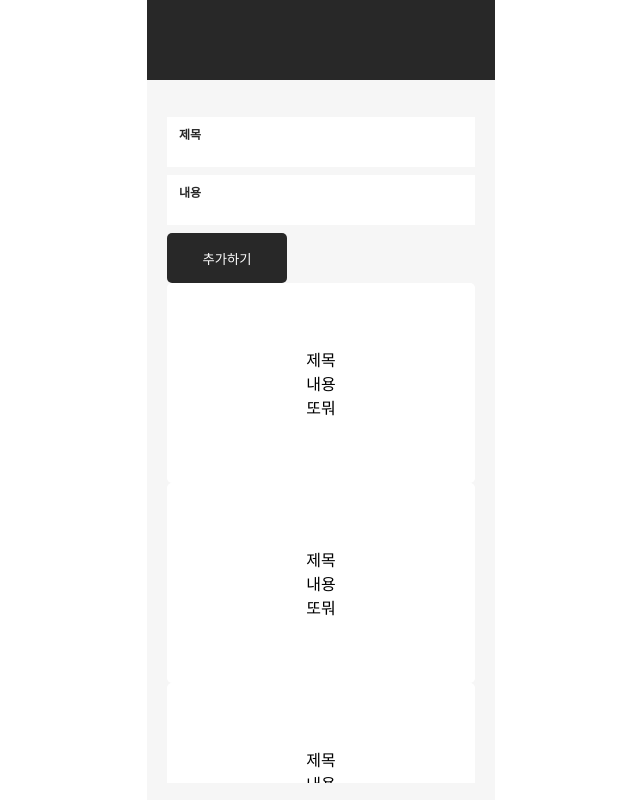
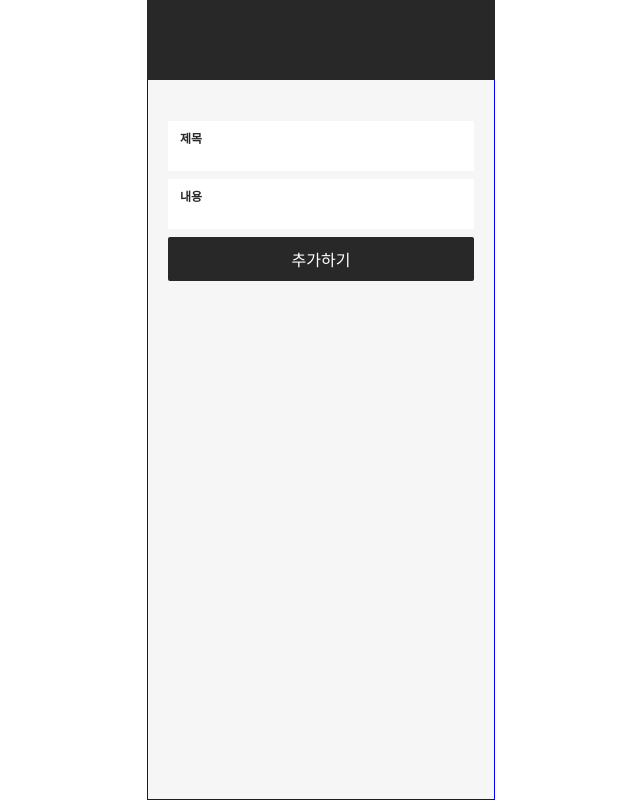
Before and after one commit to kordobby/HH99-todolist, a React (Create React App) app: page / in a window 1280 px wide. Shown: the whole page, without its empty margins (319-959 px from the left). Built offline with nearby package versions, Linux system fonts and the light colour scheme.

Commit message:
✨[FEAT] add input onChange Handler

```diff
--- a/src/components/Card.jsx
+++ b/src/components/Card.jsx
@@ -3,11 +3,11 @@ import styled from "styled-components";
 import { colors } from "../shared/styles/utilColors";
 import flex from "../shared/styles/utilFlex";
 
-const Card = () => {
+const Card = ({ title, contents, isDone }) => {
   return (
     <CardWrapper>
-      <span>제목</span>
-      <span>내용</span>
+      <span>{title}</span>
+      <span>{contents}</span>
       <span>또뭐</span>
     </CardWrapper>
   );
--- a/src/components/Layout.jsx
+++ b/src/components/Layout.jsx
@@ -1,7 +1,7 @@
 import styled from "styled-components";
 import flex from "../shared/styles/utilFlex";
 import { colors } from "../shared/styles/utilColors";
-import { InnerWrapper } from "../elements/common.styles";
+
 const Layout = ({ children }) => {
   return (
     <LayoutWrapper>
@@ -20,6 +20,6 @@ const LayoutWrapper = styled.div`
 const Container = styled.div`
   width: 348px;
   height: 100vh;
-  ${flex({ justify: "center" })};
+  ${flex({ direction: "column" })};
   background-color: ${colors.grayscale.gray};
 `;
--- a/src/components/TodoFlatList.jsx
+++ b/src/components/TodoFlatList.jsx
@@ -1,13 +1,21 @@
 import Card from "./Card";
 import styled from "styled-components";
 
-const TodoFlatList = () => {
-  const arr = [1, 2, 3, 4];
+const TodoFlatList = ({ data }) => {
+  if (data[0].id === 0) return <></>;
 
   return (
     <TodoFlatListScrollWrapper>
-      {arr.map((value, index) => {
-        return <Card key={`todo-cards-${index}`} />;
+      {data.map((value, index) => {
+        return (
+          <Card
+            key={`todo-cards-${index}`}
+            title={value.title}
+            contents={value.contents}
+            id={value.id}
+            isDone={value.isDone}
+          />
+        );
       })}
     </TodoFlatListScrollWrapper>
   );
--- a/src/components/TodoForm.jsx
+++ b/src/components/TodoForm.jsx
@@ -1,11 +1,18 @@
+import { useState } from "react";
 import Input from "../elements/Input";
 import Button from "../elements/Button";
 import styled from "styled-components";
+
 const TodoForm = () => {
+  const [todo, setTodo] = useState({
+    title: "",
+    contents: "",
+  });
+
   return (
     <TodoFormWrapper>
-      <Input label="제목" />
-      <Input label="내용" />
+      <Input label="title" setTodo={setTodo} />
+      <Input label="contents" setTodo={setTodo} />
       <Button>추가하기</Button>
     </TodoFormWrapper>
   );
@@ -16,5 +23,7 @@ export default TodoForm;
 const TodoFormWrapper = styled.div`
   display: flex;
   flex-direction: column;
+  /* border: 1px solid red; */
   gap: 8px;
+  height: fit-content;
 `;
--- a/src/elements/Button.jsx
+++ b/src/elements/Button.jsx
@@ -4,15 +4,21 @@ import { colors } from "../shared/styles/utilColors";
 import flex from "../shared/styles/utilFlex";
 
 const Button = ({ children }) => {
-  return <ButtonWrapper primary>{children}</ButtonWrapper>;
+  return (
+    <ButtonWrapper>
+      <span>{children}</span>
+    </ButtonWrapper>
+  );
 };
 
 export default Button;
 
-const ButtonWrapper = styled.button`
-  width: 120px;
-  height: 50px;
-  border-radius: 5px;
+const ButtonWrapper = styled.div`
+  /* height: 30px; */
+  /* width: 120px; */
+  /* height: 50px; */
+  border-radius: 2px;
+  padding: 10px 0px;
   border: none;
   background-color: ${colors.grayscale.black};
   color: ${colors.grayscale.white};
--- a/src/elements/Input.jsx
+++ b/src/elements/Input.jsx
@@ -1,12 +1,22 @@
 import styled from "styled-components";
 import flex from "../shared/styles/utilFlex";
 import { colors } from "../shared/styles/utilColors";
-const Input = ({ label, onChangeHandler }) => {
+
+const data = {
+  title: "제목",
+  contents: "내용",
+};
+
+const Input = ({ label, setTodo }) => {
+  const onChangeHandler = (e, key) => {
+    setTodo((prev) => ({ ...prev, [key]: e.target.value }));
+  };
+
   return (
     <InputWrapper>
-      {label && <InputLabel>{label}</InputLabel>}
+      {label && <InputLabel>{data[label]}</InputLabel>}
       <InnerContainer>
-        <input onChange={onChangeHandler}></input>
+        <input onChange={(e) => onChangeHandler(e, label)}></input>
       </InnerContainer>
     </InputWrapper>
   );
--- a/src/elements/common.styles.js
+++ b/src/elements/common.styles.js
@@ -2,7 +2,11 @@ import styled from "styled-components";
 
 export const InnerWrapper = styled.div`
   width: 100%;
-  margin-top: 80px;
-  padding: 80px 20px 60px 20px;
+  height: 100%;
+  /* margin-top: 80px; */
+  padding: 120px 20px 60px 20px;
+  border: 1px solid blue;
   box-sizing: border-box;
+  display: flex;
+  flex-direction: column;
 `;
--- a/src/index.js
+++ b/src/index.js
@@ -11,9 +11,7 @@ root.render(
   <React.StrictMode>
     <Layout>
       <Header />
-      <InnerWrapper>
-        <App />
-      </InnerWrapper>
+      <App />
     </Layout>
   </React.StrictMode>
 );
--- a/src/pages/Todo.jsx
+++ b/src/pages/Todo.jsx
@@ -1,19 +1,22 @@
 import React, { useState } from "react";
-import Card from "../components/Card";
 import TodoFlatList from "../components/TodoFlatList";
 import TodoForm from "../components/TodoForm";
-import Button from "../elements/Button";
-import Input from "../elements/Input";
+import { InnerWrapper } from "../elements/common.styles";
+const Todo = () => {
+  const [todoData, setTodoData] = useState([
+    {
+      id: 0,
+      title: "asdf",
+      contents: "asdf",
+      isDone: false,
+    },
+  ]);
 
-const Todo = () => {
   return (
-    <>
-      <TodoForm />
-      <TodoFlatList />
-      {/* <Input onChangeHandler={onChangeHandler} />
-      <Card />
-      <Button>추가하기</Button> */}
-    </>
+    <InnerWrapper>
+      <TodoForm setTodoData={setTodoData} />
+      <TodoFlatList data={todoData} />
+    </InnerWrapper>
   );
 };
 
```
